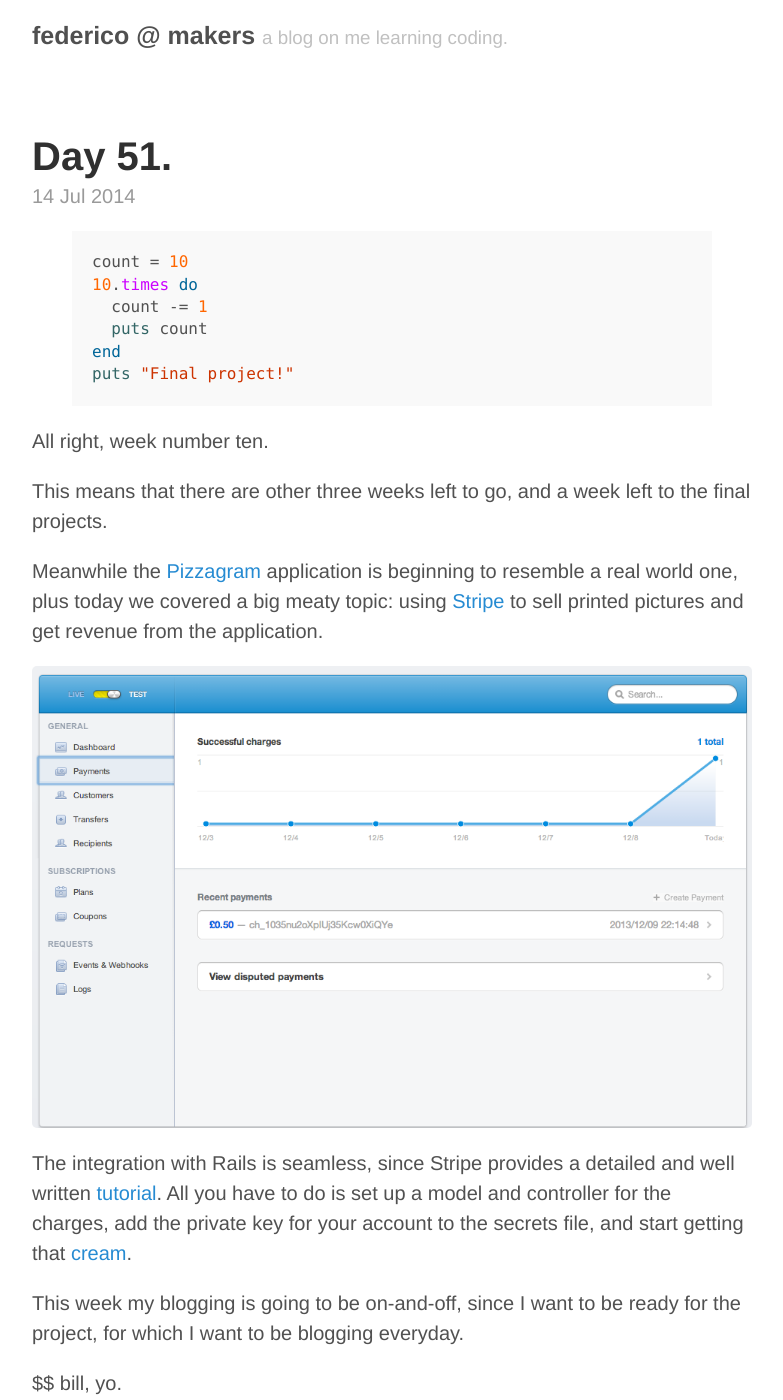
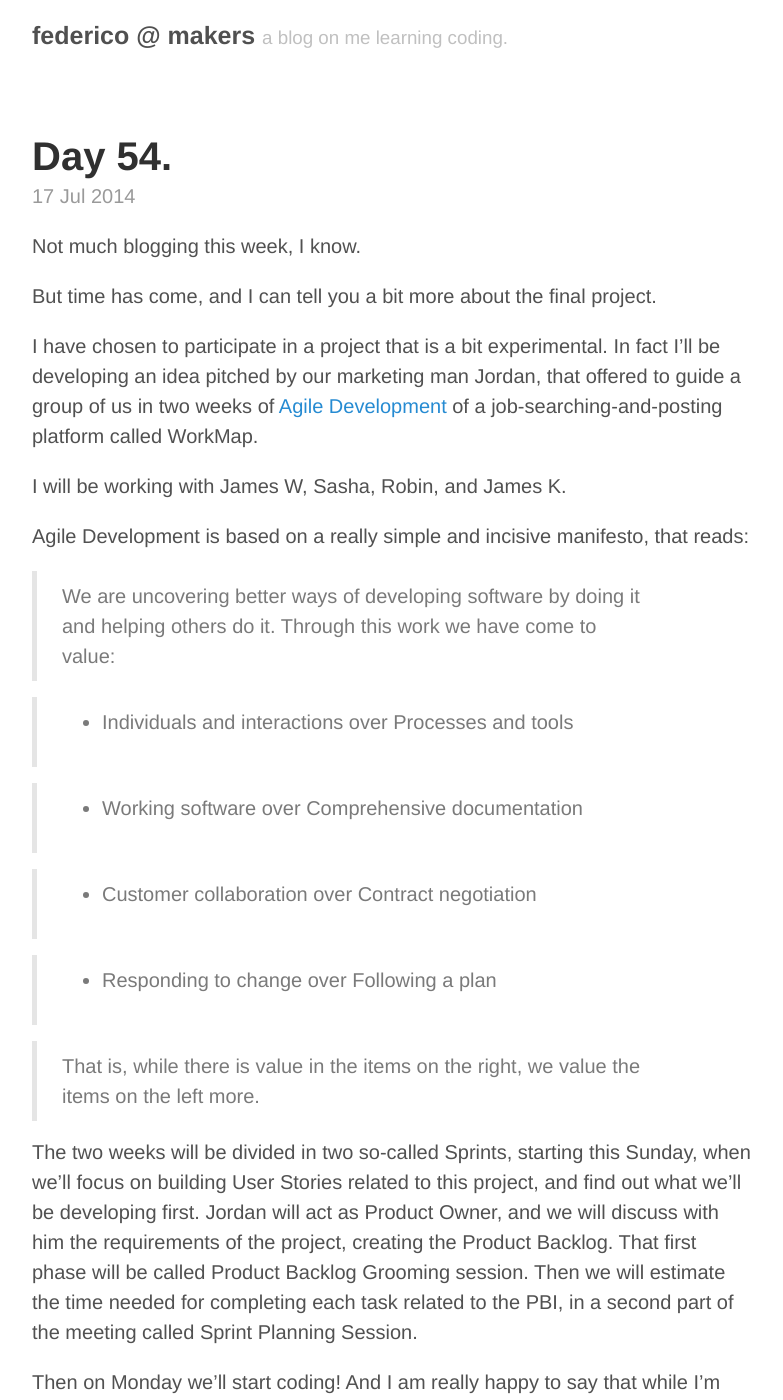
Before and after one commit to federicomaffei/federicomaffei.github.io, a Jekyll site: the page built from index.html, in a window 1280 px wide and 1400 px high. Shown: the whole window, without its empty margins (248-1031 px from the left). Built offline with Jekyll 4.4.1, drawn with Linux system fonts in a browser that asks for light colours; Markdown is read by kramdown in place of the engine named in the settings; the list of posts is cut into pages by our own code; some of the changed text lies outside the part shown.

Commit message:
new post - day 54

```diff
--- a/_posts/2014-07-14-day-51.md
+++ b/_posts/2014-07-14-day-51.md
@@ -6,8 +6,8 @@
 
 {% highlight ruby %}
 
-count = 10
-10.times do
+count = 7
+7.times do
   count -= 1
   puts count
 end
--- /dev/null
+++ b/_posts/2014-07-17-day-54.md
@@ -0,0 +1,38 @@
+---
+layout: post
+title: Day 54.
+comments: true
+---
+
+Not much blogging this week, I know.
+
+But time has come, and I can tell you a bit more about the final project.
+
+I have chosen to participate in a project that is a bit experimental. In fact I'll be developing an idea pitched by our marketing man Jordan, that offered to guide a group of us in two weeks of [Agile Development](http://en.wikipedia.org/wiki/Agile_software_development) of a job-searching-and-posting platform called WorkMap.
+
+I will be working with James W, Sasha, Robin, and James K.
+
+Agile Development is based on a really simple and incisive manifesto, that reads:
+
+
+>We are uncovering better ways of developing software by doing it and helping others do it. Through this work we have come to value:
+
+>* Individuals and interactions over Processes and tools
+
+>* Working software over Comprehensive documentation
+
+>* Customer collaboration over Contract negotiation
+
+>* Responding to change over Following a plan
+
+>That is, while there is value in the items on the right, we value the items on the left more.
+
+The two weeks will be divided in two so-called Sprints, starting this Sunday, when we'll focus on building User Stories related to this project, and find out what we'll be developing first. Jordan will act as Product Owner, and we will discuss with him the requirements of the project, creating the Product Backlog. That first phase will be called Product Backlog Grooming session. Then we will estimate the time needed for completing each task related to the PBI, in a second part of the meeting called Sprint Planning Session.
+
+Then on Monday we'll start coding! And I am really happy to say that while I'm doing it, I'm realizing I like it, and working on a weekend is not annoying at all. An this is the main answer I was expecting to have from these three months.
+
+Good things to come. Hopefully I'll be able to blog all over the completion of the finished product.
+
+Oh, and tonight London sky looks pretty good.
+
+![SKY](http://federicomaffei.github.io/public/images/sky.jpg)
```
Also changed, not shown: public/images/sky.jpg (added).
